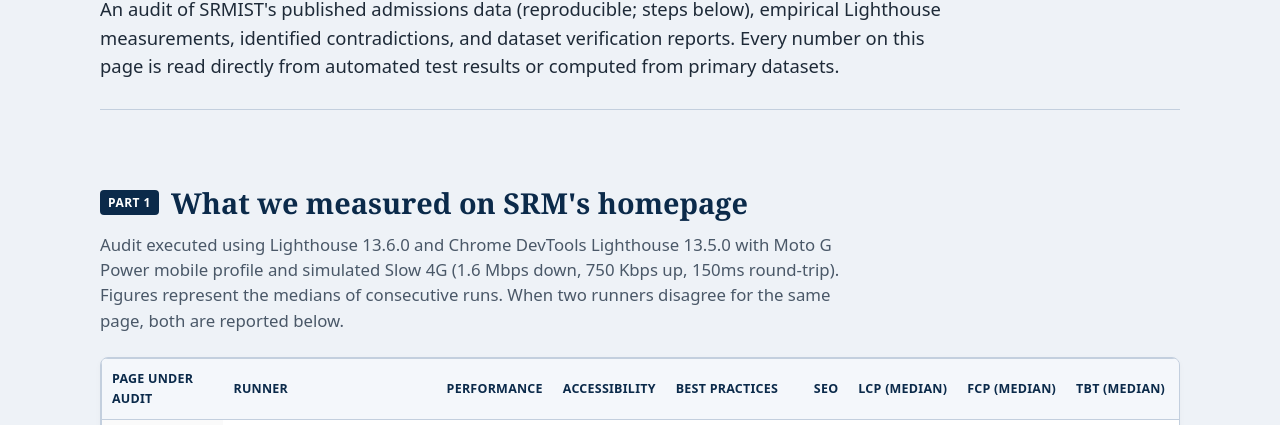
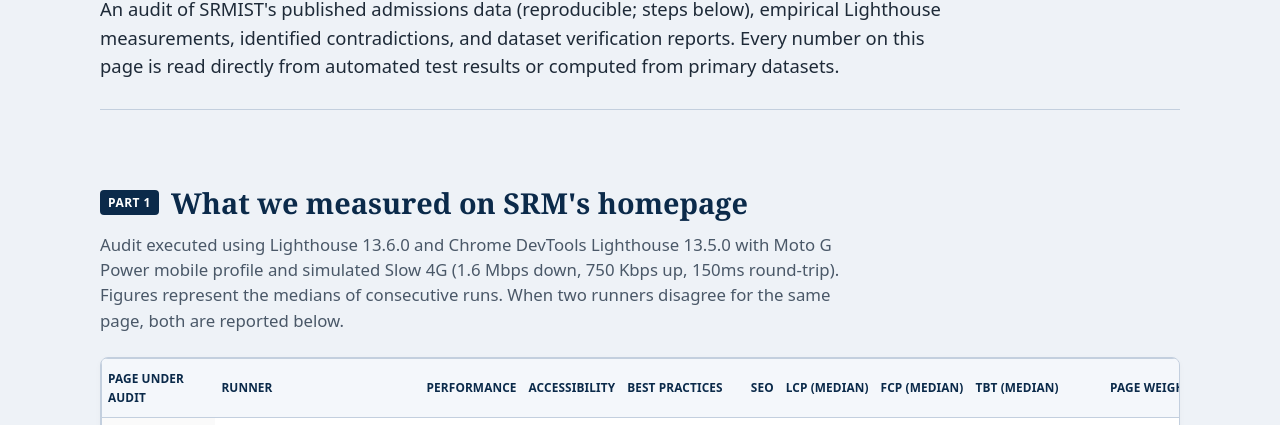
Before and after one commit to SiD4422/-SRM-Compass-preview, an Astro site: page /evidence in a window 1280 px wide. Shown: the part 298-723 px from the top of the page. Built offline with nearby package versions, Linux system fonts and the light colour scheme; Astro itself is replaced by a stand-in of ours.

Commit message:
style(evidence): optimize desktop table padding to display all 10 columns within container

```diff
--- a/src/pages/evidence.astro
+++ b/src/pages/evidence.astro
@@ -503,10 +503,10 @@
     text-align: left;
   }
   table.lh-table th, table.lh-table td {
-    padding: 12px 10px;
+    padding: 10px 6px;
     border-bottom: 1px solid var(--rule);
     vertical-align: middle;
-    font-size: 0.88rem;
+    font-size: 0.84rem;
   }
   table.sources-table th, table.sources-table td {
     padding: 14px 18px;
@@ -517,10 +517,10 @@
     background: var(--surface-alt);
     font-weight: 700;
     color: var(--navy);
-    font-size: 0.78rem;
+    font-size: 0.74rem;
     text-transform: uppercase;
-    letter-spacing: 0.02em;
-    padding: 10px 10px;
+    letter-spacing: 0.01em;
+    padding: 10px 6px;
   }
   table.sources-table thead th {
     background: var(--surface-alt);
```
